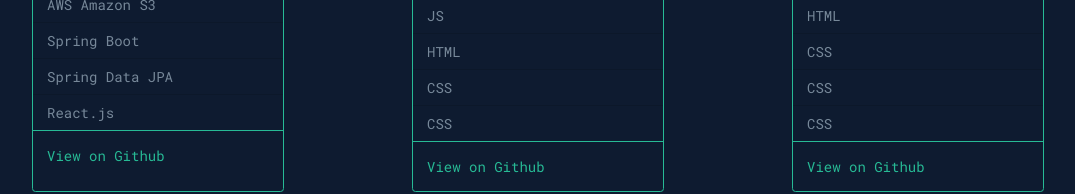
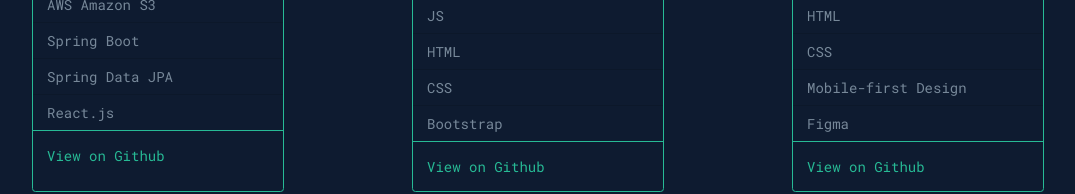
Before and after one commit to luisurdanetaw/Portfolio, a plain HTML site: page index.html in a window 1280 px wide. Shown: the part 1183-1377 px from the top of the page, without its empty margins (102-1177 px from the left). Drawn offline with nearby package versions, Linux system fonts and the light colour scheme.

Commit message:
Changed list-group-item elements inside Bootstrap cards.

```diff
--- a/index.html
+++ b/index.html
@@ -100,7 +100,7 @@
               <li class="list-group-item">JS</li>
               <li class="list-group-item">HTML</li>
               <li class="list-group-item">CSS</li>
-              <li class="list-group-item">CSS</li>
+              <li class="list-group-item">Bootstrap</li>
             </ul>
             <div class="card-body">
               <a href="https://github.com/luisurdanetaw/LiveExchangeRates" class="card-link">View on Github</a>
@@ -118,8 +118,8 @@
             <ul class="list-group list-group-flush">
               <li class="list-group-item">HTML</li>
               <li class="list-group-item">CSS</li>
-              <li class="list-group-item">CSS</li>
-              <li class="list-group-item">CSS</li>
+              <li class="list-group-item">Mobile-first Design</li>
+              <li class="list-group-item">Figma</li>
             </ul>
             <div class="card-body">
               <a href="https://github.com/luisurdanetaw/UISampleProject" class="card-link">View on Github</a>
```
